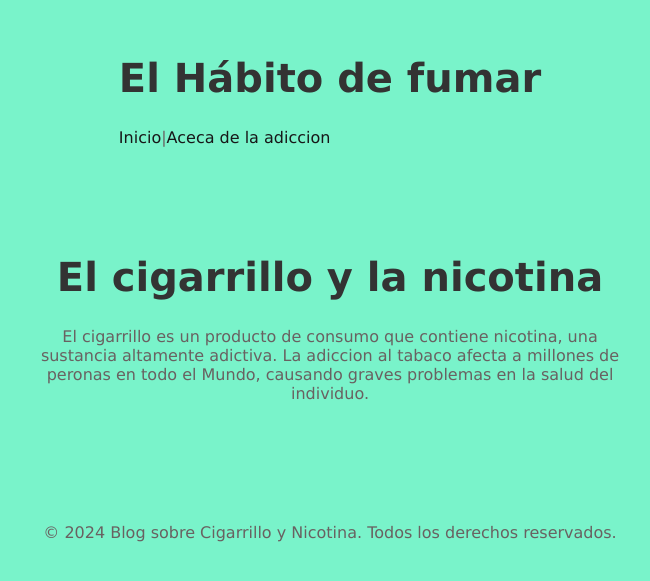
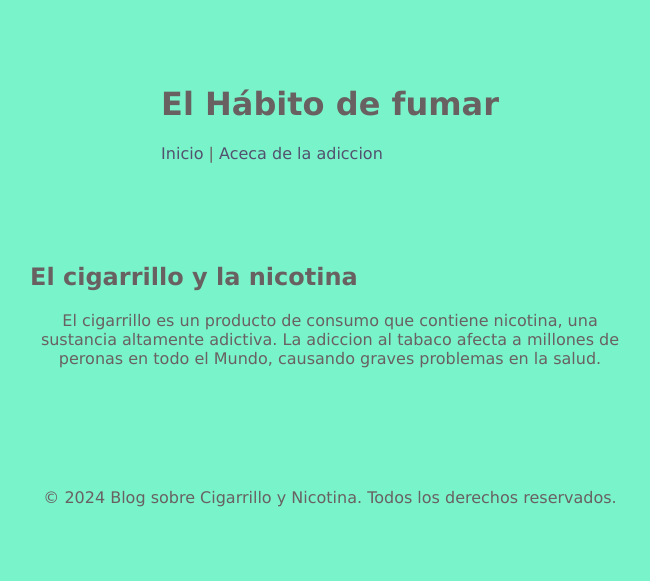
Before and after one commit to vpeinado263/smoke-free-campaign, a Next.js app: page / in a window 1280 px wide. Shown: the part 103-684 px from the top of the page, without its empty margins (310-960 px from the left). Built offline with nearby package versions, Linux system fonts and the light colour scheme.

Commit message:
Agregar cambios al contenido y estilos

```diff
--- a/src/pages/components/Header.js
+++ b/src/pages/components/Header.js
@@ -5,7 +5,7 @@ const Header = () => {
     <header>
         <h1>El Hábito de fumar</h1>
         <nav>
-            <a href='/'>Inicio</a>|<a href='/about'>Aceca de la adiccion</a>
+            <a href='/'>Inicio</a> | <a href='/about'>Aceca de la adiccion</a>
         </nav>
     </header>
   );
--- a/src/pages/index.js
+++ b/src/pages/index.js
@@ -17,8 +17,8 @@ const Home = () => {
       <div className={styles.container}>
       <Header/>
       <main className={styles.main}>
-        <h1>El cigarrillo y la nicotina</h1>
-        <p>El cigarrillo es un producto de consumo que contiene nicotina, una sustancia altamente adictiva. La adiccion al tabaco afecta a millones de peronas en todo el Mundo, causando graves problemas en la salud del individuo.</p>
+        <h2>El cigarrillo y la nicotina</h2>
+        <p>El cigarrillo es un producto de consumo que contiene nicotina, una sustancia altamente adictiva. La adiccion al tabaco afecta a millones de peronas en todo el Mundo, causando graves problemas en la salud.</p>
       </main>
       <Footer/>
       </div>
--- a/src/styles/globals.css
+++ b/src/styles/globals.css
@@ -7,19 +7,13 @@ body {
 }
 a {
     text-decoration: none;
-    color: rgb(23, 23, 24);
+    color: rgb(82, 82, 110);
+    box-shadow: cornflowerblue #b10b9b;
 }
 a:hover {
     text-decoration: underline;
-    color: rgb(231, 17, 17);
+    color: rgb(255, 7, 143);
 }
-
-h1 {
-    color: #333;
-    font-size: 2.5rem;
-    text-align: center;
-}
-
 p {
     max-width: 600px;
     text-align: center;
```
